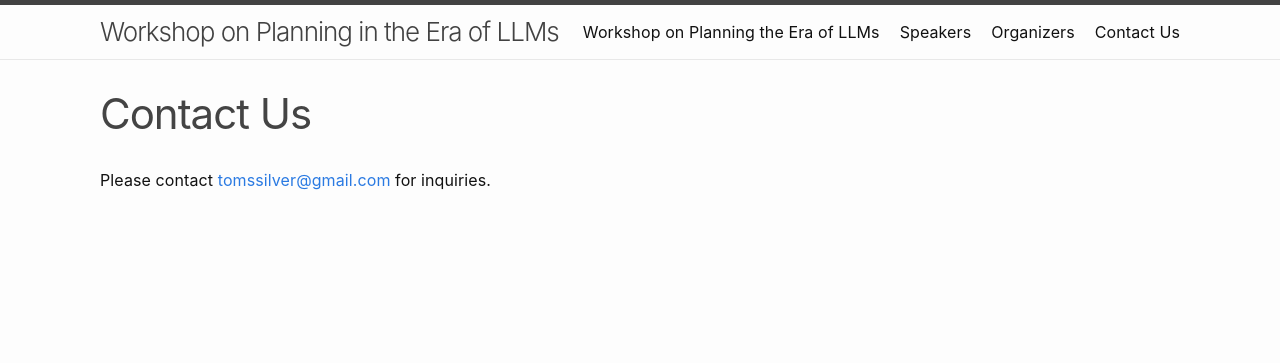
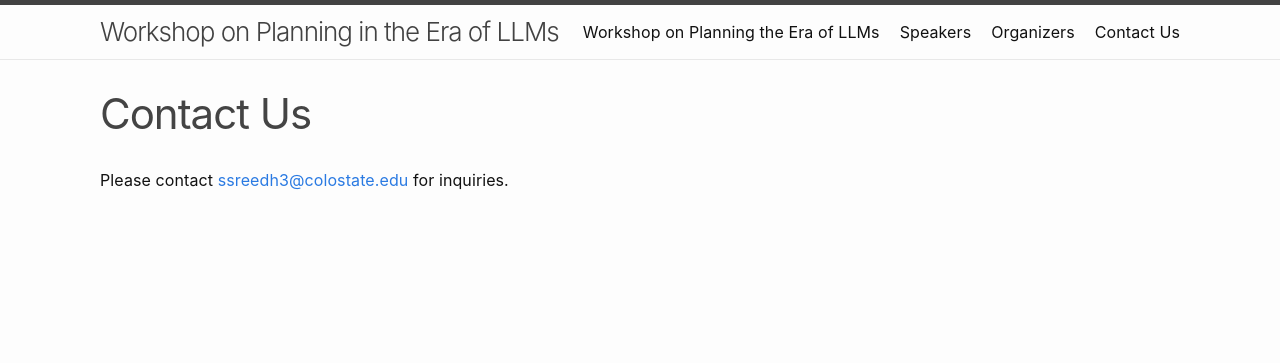
Before and after one commit to llmforplanning/llmforplanning.github.io, a Jekyll site: the page built from contactus.md, in a window 1280 px wide. Shown: the top 363 px of the page. Built offline with Jekyll 4.4.1, drawn with Linux system fonts in a browser that asks for light colours.

Commit message:
Update contactus.md

```diff
--- a/contactus.md
+++ b/contactus.md
@@ -4,4 +4,4 @@ title: Contact Us
 permalink: /contactus/
 ---
 
-Please contact <a href="mailto:tomssilver@gmail.com">tomssilver@gmail.com</a> for inquiries.
+Please contact <a href="mailto:ssreedh3@colostate.edu">ssreedh3@colostate.edu</a> for inquiries.
```
